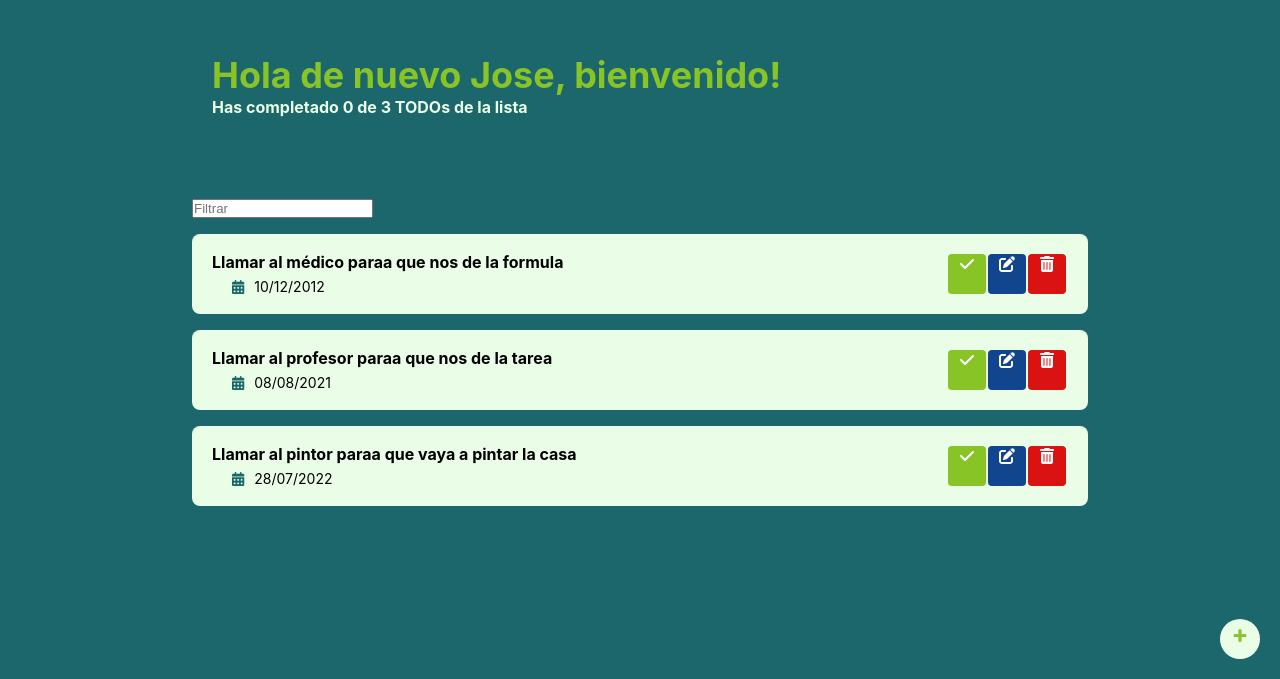
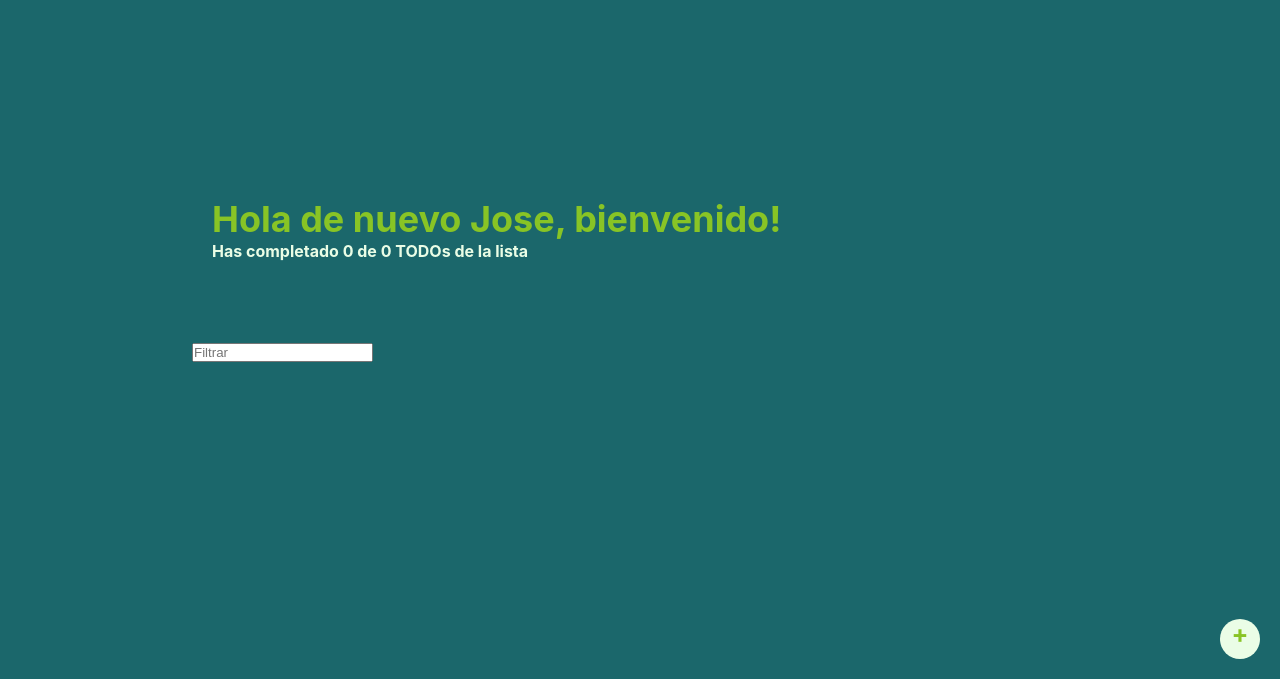
Before and after one commit to joserangel25/TODO-list, a React (Vite) app: page / in a window 1280 px wide. Shown: the part 121-800 px from the top of the page. Built offline with nearby package versions, Linux system fonts and the light colour scheme.

Commit message:
actualizo app para incluir la información en localStorage

```diff
--- a/src/App.jsx
+++ b/src/App.jsx
@@ -6,6 +6,7 @@
 import NuevaTarea from './components/NuevaTarea';
 import './App.css'
 
+/*
 const todosDefault = [
   {
       tarea: "Llamar al médico paraa que nos de la formula",
@@ -27,11 +28,32 @@
   }
 
 ];
+*/
 
 function App() {
 
+  //Utilizando localStorage
+
+  const localStorageTodos = localStorage.getItem('TODOS_V1');
+  let parsedTodos;
+
+  if(!localStorageTodos) {
+    localStorage.setItem('TODOS_V1', JSON.stringify([]));
+    parsedTodos = [];
+  } else {
+    parsedTodos = JSON.parse(localStorageTodos);
+  }
+
+  //Persistiendo los datos con localStorage
+
+  const saveTodos = (newTodos) => {
+    const todosStringify = JSON.stringify(newTodos);
+    localStorage.setItem('TODOS_V1', todosStringify);
+    setTodos(newTodos);
+  }
+
   //Lista de tareas del TODOs con su Set
-  const [todos, setTodos] = useState(todosDefault);
+  const [todos, setTodos] = useState(parsedTodos);
   const todosCompletados = todos.filter(todo => todo.estado == true).length;
   const todosTotal = todos.length;
 
@@ -39,15 +61,17 @@
     const todoIndex = todos.findIndex(todo => todo.tarea === tarea);
     const newTodos = [...todos];
     newTodos[todoIndex].estado = true;
-    setTodos(newTodos);
+    saveTodos(newTodos);
   }
+
+
 
   //Editando el estado de la lista por si hubo un error
   const editTodo = (tarea) => {
     const todoIndex = todos.findIndex(todo => todo.tarea === tarea);
     const newTodos = [...todos];
     newTodos[todoIndex].estado = false;
-    setTodos(newTodos);
+    saveTodos(newTodos);
   }
 
   //Eliminar un elemento cuando se completa la tarea
@@ -57,7 +81,7 @@
     const todoIndex= todos.findIndex(todo => todo.tarea === tarea);
     const newTodos = [...todos];
     newTodos.splice(todoIndex, 1);
-    setTodos(newTodos)
+    saveTodos(newTodos)
   }
 
   //Filtrando a través del input search
```
